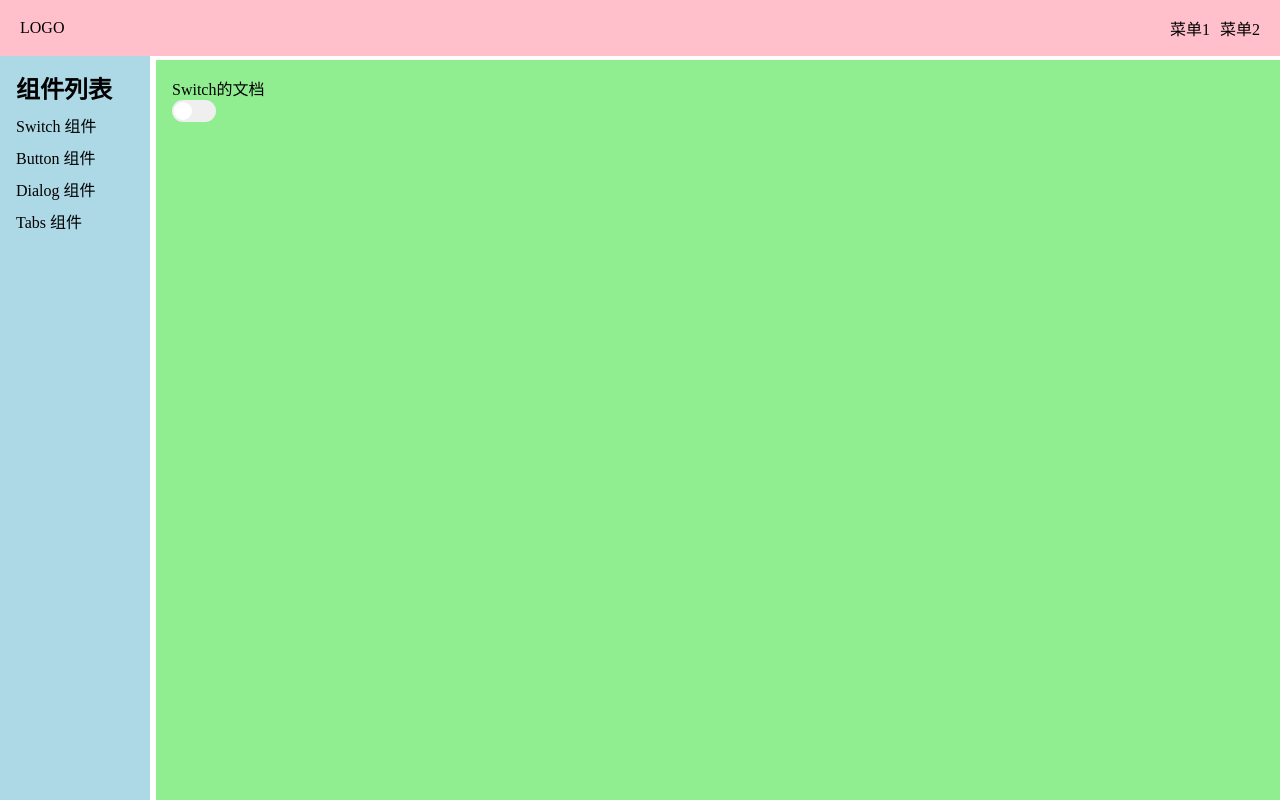
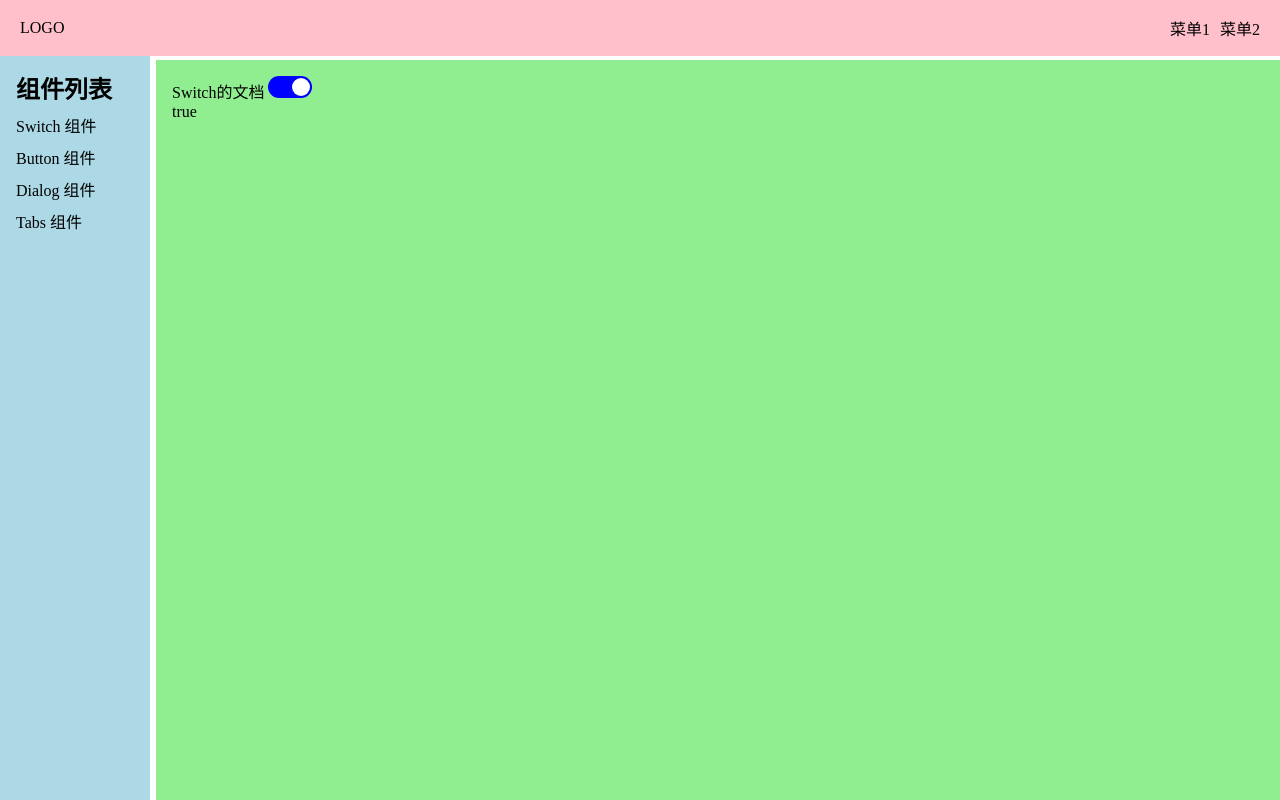
Before and after one commit to wondershare36/king-ui, a Vue app: page /#/doc/switch in a window 1280 px wide. Built offline with nearby package versions, Linux system fonts and the light colour scheme.

Commit message:
可以接受value 和input

```diff
--- a/src/components/SwitchDemo.vue
+++ b/src/components/SwitchDemo.vue
@@ -1,16 +1,21 @@
 <template>
   <div>
     Switch的文档
-    <Switch/>
+    <Switch :value="y" @input="y=$event"/>
   </div>
 </template>
 
 <script lang="ts">
 import Switch from '../lib/Switch.vue';
+import {ref} from 'vue';
 
 export default {
   name: 'SwitchDemo',
-  components: {Switch}
+  components: {Switch},
+  setup() {
+    const y = ref(true);
+    return {y};
+  }
 };
 </script>
 
--- a/src/lib/Switch.vue
+++ b/src/lib/Switch.vue
@@ -1,20 +1,19 @@
 <template>
-  <div>
-    <button @click="toggle" :class="{checked}"><span></span></button>
-  </div>
+  <button @click="toggle" :class="{checked:value}"><span></span></button>
+  <div>{{ value }}</div>
 </template>
 
-<script>
-import { ref } from 'vue';
-
+<script lang="ts">
 export default {
   name: 'Switch',
-  setup() {
-    const checked = ref(false);
+  props: {
+    value: Boolean
+  },
+  setup(props, context) {
     const toggle = () => {
-      checked.value = !checked.value;
+      context.emit('input',!props.value)
     };
-    return {  checked, toggle };
+    return { toggle };
   }
 
 };
```
